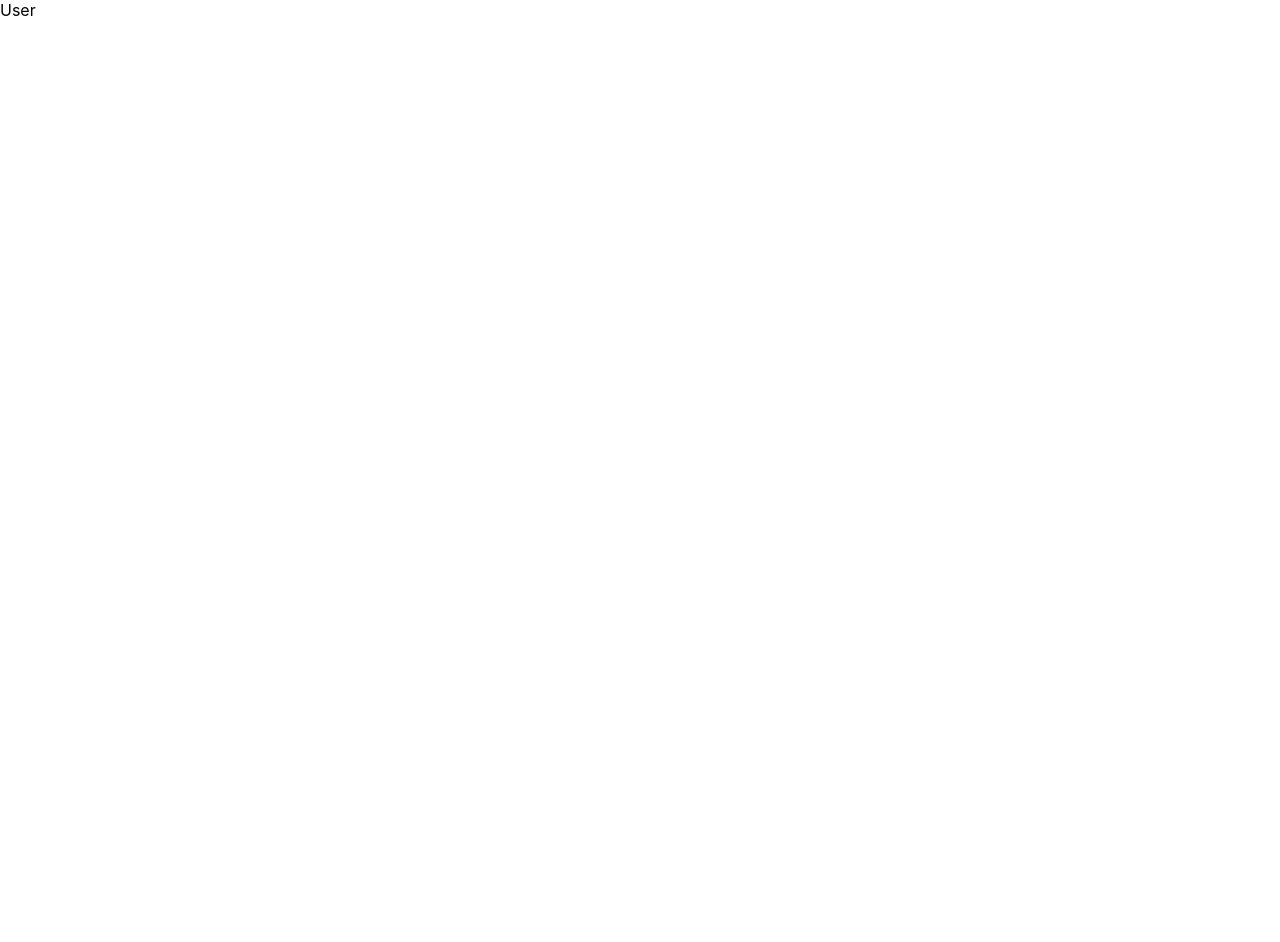
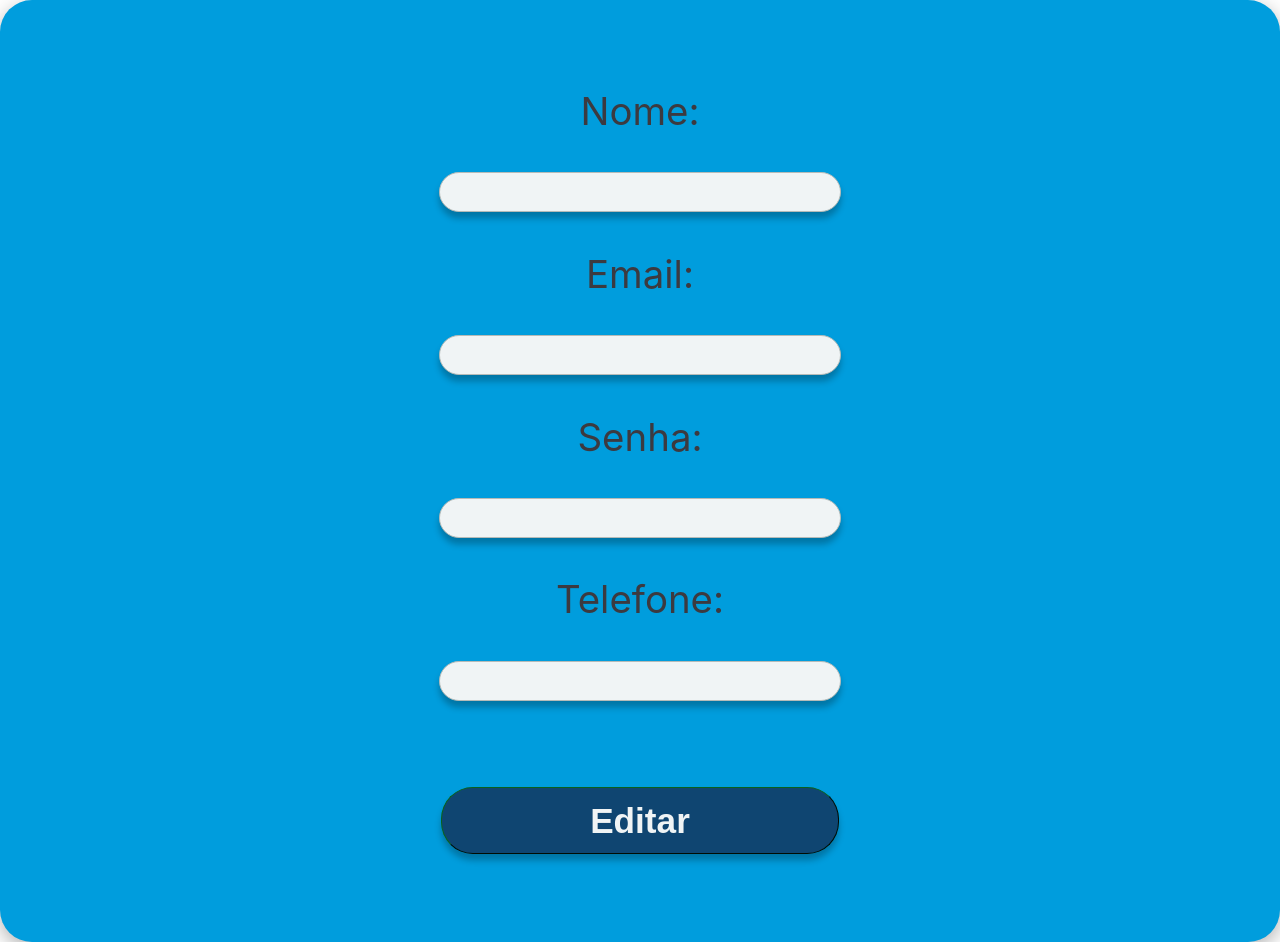
Before and after one commit to hellenribas/app-fullstack, a React (Create React App) app in the folder frontend/: page /user in a window 1280 px wide. Before the commit the page ends 800 px from the top, so only its background shows below. Built offline with nearby package versions, Linux system fonts and the light colour scheme.

Commit message:
fix: error rota update

```diff
--- /dev/null
+++ b/frontend/src/components/Form.jsx
@@ -0,0 +1,43 @@
+import React, { useContext } from 'react'
+import { useLocation } from 'react-router-dom';
+import AppContext from '../context/appContext';
+import style from '../style/Form.module.css';
+
+
+export default function Form() {
+  const {name,
+    password,
+    handleEmail,
+     handleName,
+      email,
+      phone,
+      handlePhone,
+      handlePassword,
+      editUser,
+      register} = useContext(AppContext);
+      const location = useLocation()
+  return (
+    <form className={ style.register }>
+    <label htmlFor="name">
+      Nome:
+    <input type="text" id='name' value={ name } onChange={ handleName } />
+    </label>
+    <label htmlFor="email">
+      Email:
+    <input type="text" id='email' value={email} onChange={handleEmail} />
+    </label>
+    <label htmlFor="password">
+      Senha:
+    <input type="text" id='password' value={ password } onChange={ handlePassword } />
+    </label>
+    <label htmlFor="phone">
+      Telefone:
+    <input type="text" id='phone' value={phone} onChange={handlePhone} />
+    </label>
+    { location.pathname === '/user' ? (
+      <button type='button' onClick={ editUser }>Editar</button>
+    ) :
+     (<button type='submit' onClick={ register }>Cadastrar</button> )}
+  </form>
+  )
+}
--- a/frontend/src/components/Header.jsx
+++ b/frontend/src/components/Header.jsx
@@ -4,6 +4,7 @@ import AppContext from '../context/appContext';
 import style from '../style/Header.module.css';
 import logo from '../images/logo.png';
 import user from '../images/user.png';
+import { Link } from 'react-router-dom';
 
 export default function Header() {
   const { email } = useContext(AppContext);
@@ -14,8 +15,10 @@ export default function Header() {
         <h1>TODO'S</h1>
       </section>
       <section className={ style.user }>
-        <img src={ user } alt="user-logo" />
-        <p data-testid="email-field">{email}</p>
+        <Link to="/user" className={ style.user }>
+          <img src={ user } alt="user-logo" />
+          <p data-testid="email-field">{email}</p>
+        </Link>
       </section>
   </header>
   )
--- a/frontend/src/context/appProvider.js
+++ b/frontend/src/context/appProvider.js
@@ -104,6 +104,7 @@ function AppProvider ({ children }) {
       headers: { 'Content-type': 'application/json; charset=UTF-8', Authorization: token },
     });
     const data = await request.json();
+    console.log(data);
     setData(data);
   }
 
@@ -130,6 +131,22 @@ function AppProvider ({ children }) {
 
   }
 
+  const editUser = async () => {
+    const body = JSON.stringify({
+      nome: name,
+      email,
+      senha: password,
+      telefone: phone,
+    })
+    const token = localStorage.getItem('token');
+    await fetch('http://localhost:3001/user/update', {
+      method: 'PUT',
+      headers: { 'Content-type': 'application/json; charset=UTF-8', Authorization: token },
+      body,
+    });
+    navigate('/home')
+  }
+
 
 
   const contexto = {
@@ -154,6 +171,7 @@ function AppProvider ({ children }) {
     handleTask,
     description,
     handleDescription,
+    editUser,
   }
 
   return (
--- a/frontend/src/pages/Login.jsx
+++ b/frontend/src/pages/Login.jsx
@@ -45,8 +45,8 @@ export default function Login() {
           Ainda não tem cadastro?
         <Link to="/register">Cadastre-se</Link>
         </p>
+      </form>
         { error && <p className={ style.error }>{error}</p> }
-      </form>
     </main>
   );
 }
--- a/frontend/src/pages/Register.jsx
+++ b/frontend/src/pages/Register.jsx
@@ -1,42 +1,18 @@
 import React from 'react'
 import { useContext } from 'react'
+import Form from '../components/Form';
 import AppContext from '../context/appContext'
 import style from '../style/Form.module.css';
 
 
 export default function Register() {
-  const {name,
-     password,
-     handleEmail,
-      handleName,
-       email,
-       phone,
-       handlePhone,
-       handlePassword,
+  const {
        error2,
-       register} = useContext(AppContext);
+      } = useContext(AppContext);
   return (
     <main className={ style.main }>
-    <form className={ style.register }>
-      <label htmlFor="name">
-        Nome:
-      <input type="text" id='name' value={ name } onChange={ handleName } />
-      </label>
-      <label htmlFor="email">
-        Email:
-      <input type="text" id='email' value={email} onChange={handleEmail} />
-      </label>
-      <label htmlFor="password">
-        Senha:
-      <input type="text" id='password' value={ password } onChange={ handlePassword } />
-      </label>
-      <label htmlFor="phone">
-        Telefone:
-      <input type="text" id='phone' value={phone} onChange={handlePhone} />
-      </label>
-      <button type='submit' onClick={ register }>Cadastrar</button>
+      <Form />
       { error2 && <p className={ style.error }>{error2}</p> }
-    </form>
     </main>
   )
 }
--- a/frontend/src/pages/User.jsx
+++ b/frontend/src/pages/User.jsx
@@ -1,7 +1,8 @@
 import React from 'react'
+import Form from '../components/Form'
 
 export default function User() {
   return (
-    <div>User</div>
+    <Form />
   )
 }
```
Also changed, not shown: frontend/src/images/logo2.svg (renamed from frontend/src/images/logotwo.svg), frontend/src/images/wallet-logo.svg (added).
